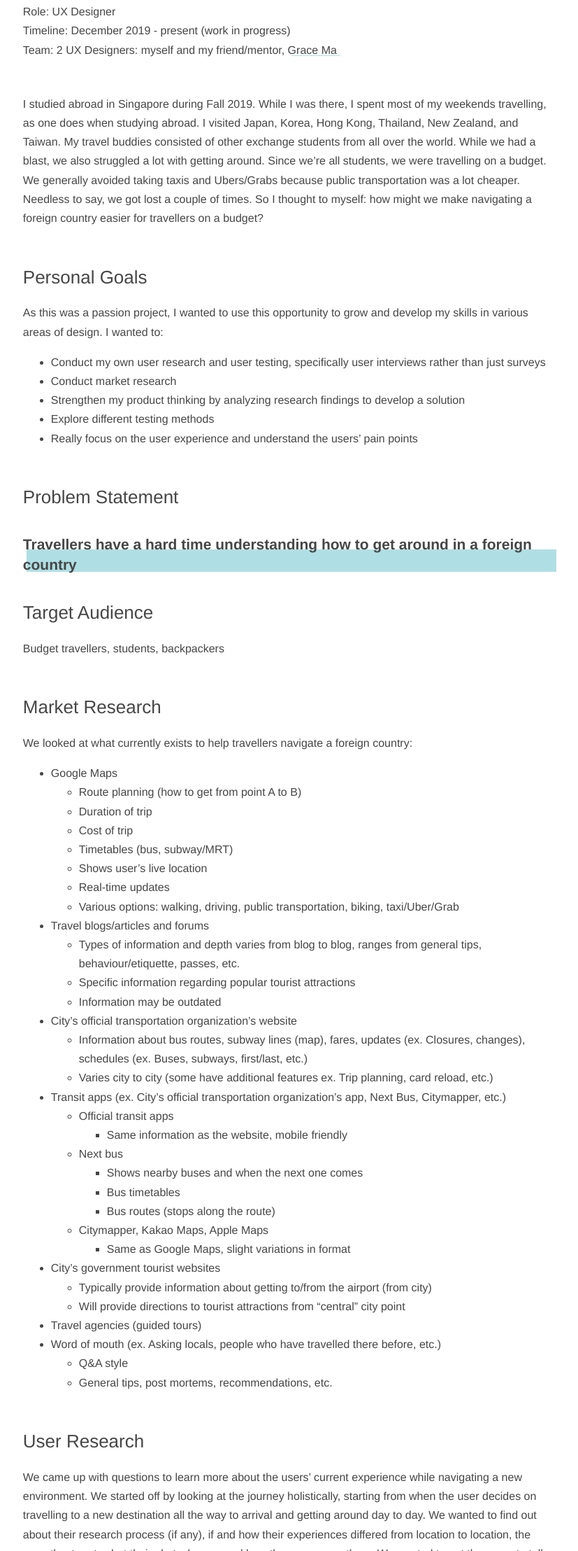
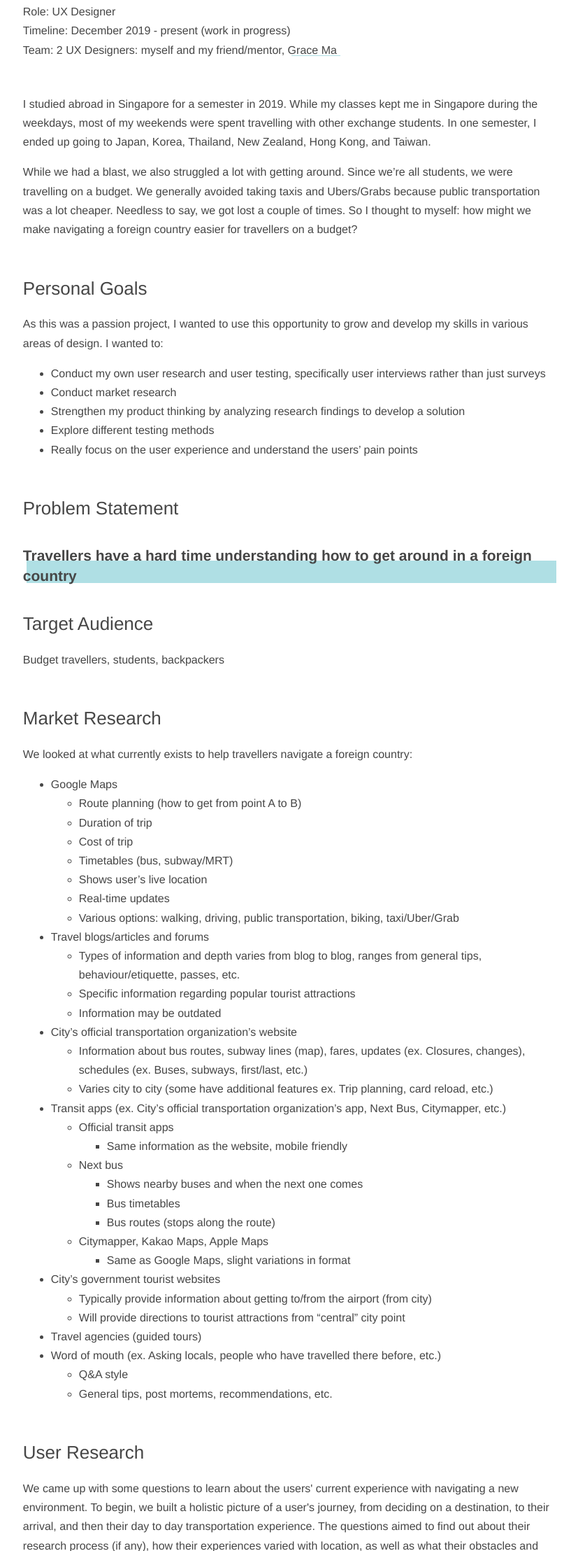
Before and after one commit to joslyntsui/joslyntsui.github.io, a plain HTML site: page travel-mode.html in a window 1280 px wide. Shown: the part 584-2800 px from the top of the page at 70% size, without its empty margins (228-1055 px from the left). Drawn offline with Linux system fonts and the light colour scheme; a web font is replaced by a local one.

Commit message:
Updated fonts and grammar

```diff
--- a/travel-mode.html
+++ b/travel-mode.html
@@ -43,16 +43,18 @@
       </p>
       <br />
       <p>
-        I studied abroad in Singapore during Fall 2019. While I was there, I
-        spent most of my weekends travelling, as one does when studying abroad.
-        I visited Japan, Korea, Hong Kong, Thailand, New Zealand, and Taiwan. My
-        travel buddies consisted of other exchange students from all over the
-        world. While we had a blast, we also struggled a lot with getting
-        around. Since we’re all students, we were travelling on a budget. We
-        generally avoided taking taxis and Ubers/Grabs because public
-        transportation was a lot cheaper. Needless to say, we got lost a couple
-        of times. So I thought to myself: how might we make navigating a foreign
-        country easier for travellers on a budget?
+        I studied abroad in Singapore for a semester in 2019. While my classes
+        kept me in Singapore during the weekdays, most of my weekends were spent
+        travelling with other exchange students. In one semester, I ended up
+        going to Japan, Korea, Thailand, New Zealand, Hong Kong, and Taiwan.
+      </p>
+      <p>
+        While we had a blast, we also struggled a lot with getting around. Since
+        we’re all students, we were travelling on a budget. We generally avoided
+        taking taxis and Ubers/Grabs because public transportation was a lot
+        cheaper. Needless to say, we got lost a couple of times. So I thought to
+        myself: how might we make navigating a foreign country easier for
+        travellers on a budget?
       </p>
       <br />
       <h2>Personal Goals</h2>
@@ -189,22 +191,20 @@
       <br />
       <h2>User Research</h2>
       <p>
-        We came up with questions to learn more about the users’ current
-        experience while navigating a new environment. We started off by looking
-        at the journey holistically, starting from when the user decides on
-        travelling to a new destination all the way to arrival and getting
-        around day to day. We wanted to find out about their research process
-        (if any), if and how their experiences differed from location to
-        location, the smoothest part, what their obstacles are and how they
-        overcome them. We wanted to get the users to tell us stories about their
-        experiences.
+        We came up with some questions to learn about the users' current
+        experience with navigating a new environment. To begin, we built a
+        holistic picture of a user's journey, from deciding on a destination, to
+        their arrival, and then their day to day transportation experience. The
+        questions aimed to find out about their research process (if any), how
+        their experiences varied with location, as well as what their obstacles
+        and how they overcame them. We wanted to get complete stories out of
+        each user's experience.
       </p>
       <p>
-        I interviewed 5 users while I was still abroad. I interviewed exchange
-        students who travelled during their term abroad, particularly those who
-        are budget conscious. I also recorded down some information from casual
-        conversations with those that I was travelling with (but unofficially
-        interviewed). Grace and I also briefly surveyed and interviewed a
+        I interviewed 5 users while I was abroad, these consisted of other
+        exchange students who were also travelling on a budget. There is also
+        additional information I gathered from casual conversations with my
+        travel buddies. Grace and I also briefly surveyed and interviewed a
         handful of users back in Canada who have travelled as well. The
         participation criteria was:
       </p>
@@ -484,7 +484,7 @@
         </div>
 
         <div
-          style="font-family: 'Proxima Nova', Helvetica, sans-serif; font-size: 15px; color: #A1A1A1; text-align: center; margin-top:50px; margin-bottom:50px;"
+          style="font-family: 'proxima-nova', Helvetica, sans-serif; font-size: 15px; color: #A1A1A1; text-align: center; margin-top:50px; margin-bottom:50px;"
         >
           Made with lots of googling and one coconut.
         </div>
```
Also changed, not shown: about.html (+1 -1 lines), as.html (+1 -1 lines), index.html (+2 -2 lines), mentor-paging.html (+1 -1 lines).
